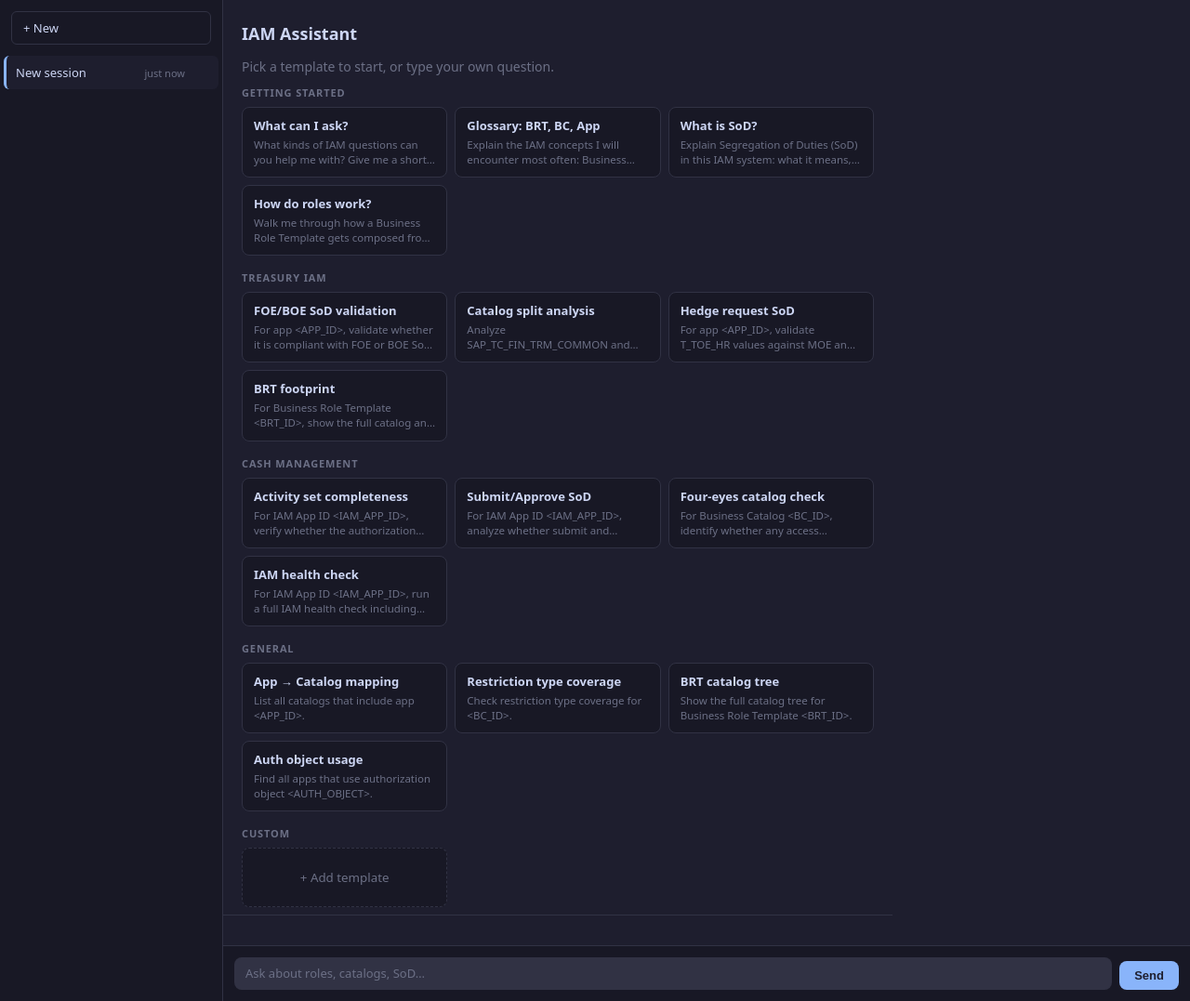
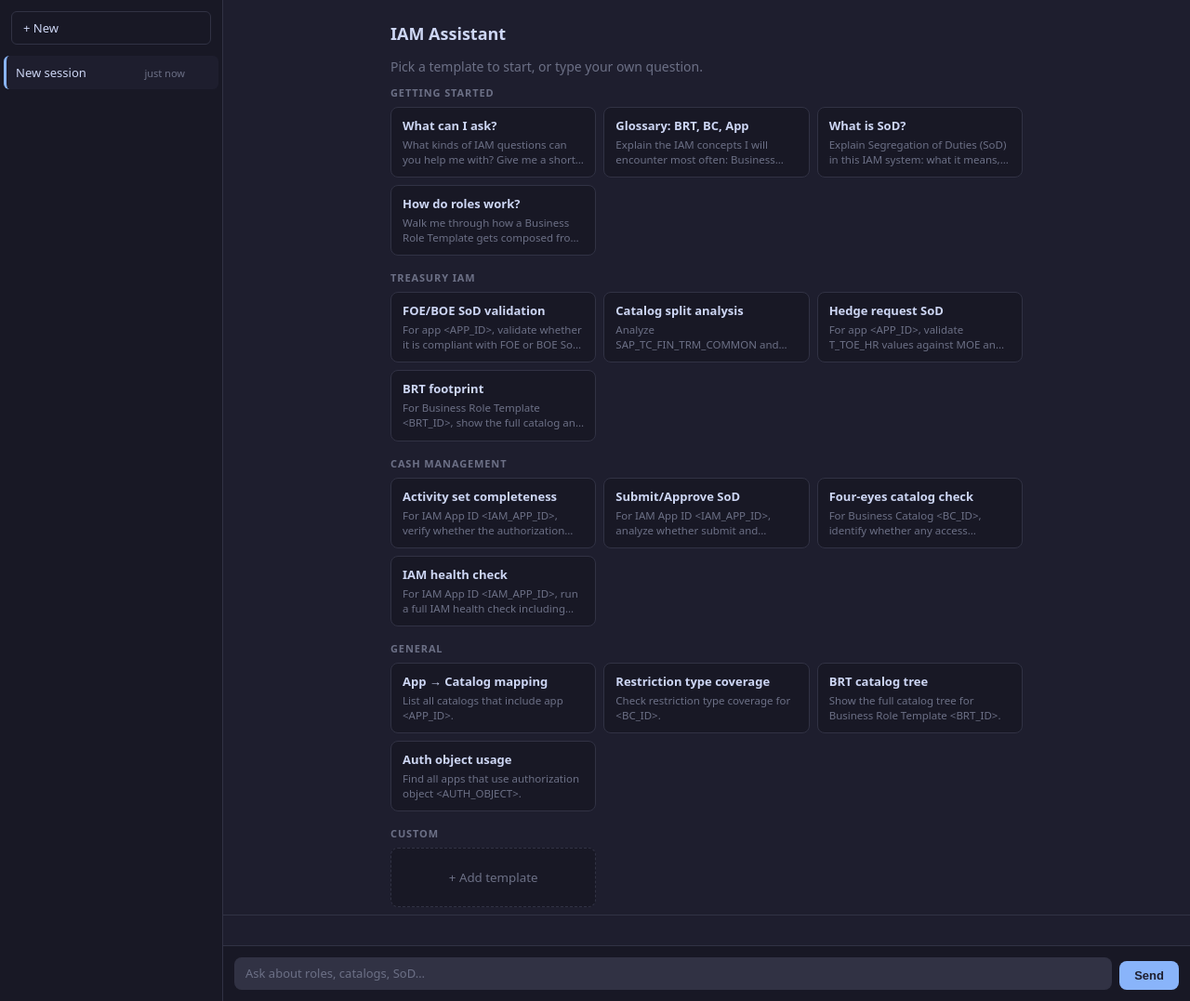
Before and after one commit to i015289/IAM-Assistant, a Python web app: template ui/templates/index.html in a window 1280 px wide. Shown: the part 48-1125 px from the top of the page at 93% size. Run offline with Jinja, Linux system fonts and the light colour scheme; the template is opened without the code that fills it, so the values that code supplies are empty; some libraries are stand-ins or nearby versions.

Commit message:
fix(ui): scrollbar on #welcome at panel right edge, .welcome content centered inside

```diff
--- a/ui/static/style.css
+++ b/ui/static/style.css
@@ -93,9 +93,12 @@ html, body { height: 100%; background: var(--bg); color: var(--text); font-famil
   background: var(--bg);
 }
 #welcome {
-  padding: 24px 20px 8px;
   border-bottom: 1px solid var(--border);
   flex: 1 1 auto; min-height: 0; overflow-y: auto;
+}
+#welcome > .welcome {
+  padding: 24px 20px 8px;
+  margin: 0 auto;
 }
 #messages {
   flex: 1; overflow-y: auto; padding: 16px;
--- a/ui/templates/index.html
+++ b/ui/templates/index.html
@@ -24,10 +24,12 @@
 <!-- Welcome content (cloned at startup-when-empty and on New session).
      #welcome-templates is filled at clone time by populateWelcomeTemplates(). -->
 <template id="welcome-template">
-  <div id="welcome" class="welcome">
-    <h2>IAM Assistant</h2>
-    <p>Pick a template to start, or type your own question.</p>
-    <div id="welcome-templates"></div>
+  <div id="welcome">
+    <div class="welcome">
+      <h2>IAM Assistant</h2>
+      <p>Pick a template to start, or type your own question.</p>
+      <div id="welcome-templates"></div>
+    </div>
   </div>
 </template>
 
```
